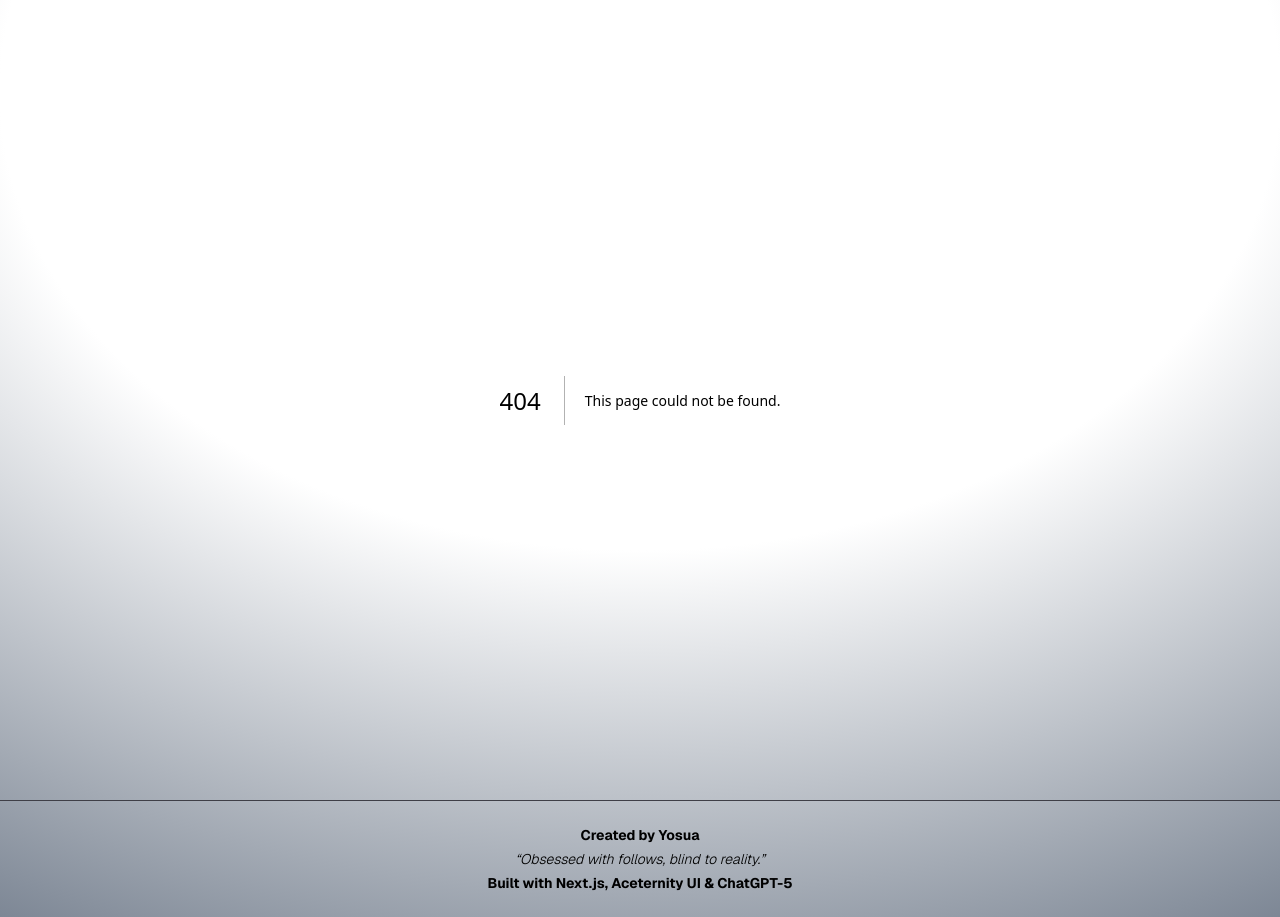
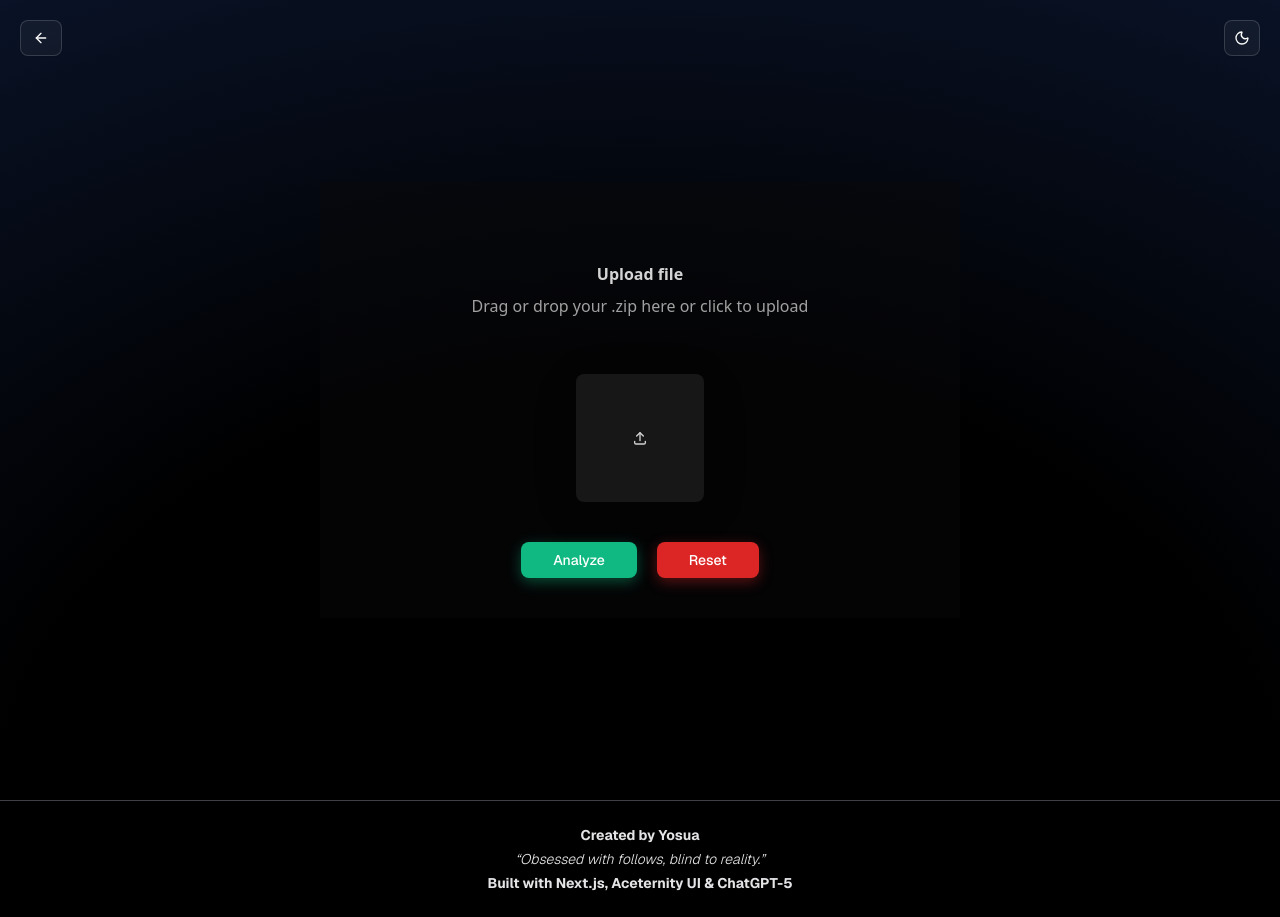
Before and after one commit to Yosxxx/social-lens, a Next.js app: page /upload-file in a window 1280 px wide. Before the commit this address had no page. Built offline with nearby package versions, Linux system fonts and the light colour scheme.

Commit message:
feat(upload): create upload page feat(upload): add file-upload component feat(upload): add back button on upload page fix(upload): sync upload button with reset button

```diff
--- a/package.json
+++ b/package.json
@@ -10,6 +10,7 @@
   },
   "dependencies": {
     "@radix-ui/react-slot": "^1.2.3",
+    "@tabler/icons-react": "^3.34.1",
     "class-variance-authority": "^0.7.1",
     "clsx": "^2.1.1",
     "geist": "^1.5.1",
@@ -19,6 +20,7 @@
     "next-themes": "^0.4.6",
     "react": "19.1.0",
     "react-dom": "19.1.0",
+    "react-dropzone": "^14.3.8",
     "tailwind-merge": "^3.3.1"
   },
   "devDependencies": {
--- a/src/app/layout.tsx
+++ b/src/app/layout.tsx
@@ -3,6 +3,7 @@ import { ThemeProvider } from "@/components/theme/theme-provider";
 import { GeistSans } from "geist/font/sans";
 import ThemedBackground from "@/components/theme/theme-background";
 import Footer from "@/components/footer";
+import ThemeToggleButton from "@/components/theme/theme-toggle-btn";
 
 export default function RootLayout({
   children,
@@ -14,7 +15,11 @@ export default function RootLayout({
       <body className="transition">
         <ThemeProvider>
           <ThemedBackground>
-            {children} <Footer />
+            <span className="fixed top-5 right-5">
+              <ThemeToggleButton />
+            </span>
+            <main className="flex-1">{children}</main>
+            <Footer />
           </ThemedBackground>
         </ThemeProvider>
       </body>
--- a/src/app/page.tsx
+++ b/src/app/page.tsx
@@ -1,15 +1,10 @@
 import { ContainerTextFlip } from "@/components/ui/container-text-flip";
 import { Button } from "@/components/ui/button";
 import Link from "next/link";
-import ThemeToggleButton from "@/components/theme/theme-toggle-btn";
 
 export default function Home() {
   return (
     <div className="flex min-h-screen justify-center items-center flex-col gap-y-5 ">
-      <span className="fixed top-5 right-5">
-        <ThemeToggleButton />
-      </span>
-
       <div className="flex gap-y-2 flex-col text-center font-medium text-5xl">
         <div>Behind every follow is a story.</div>
         <div>Some are real, most are not.</div>
@@ -39,7 +34,7 @@ export default function Home() {
             Search by username
           </Button>
         </Link>
-        <Link href={"#"}>
+        <Link href={"/upload-file"}>
           <Button className="py-5.5 px-8 text-white z-10 bg-black text-lg ">
             Upload
           </Button>
--- /dev/null
+++ b/src/app/upload-file/page.tsx
@@ -0,0 +1,33 @@
+"use client";
+import { FileUpload } from "@/components/ui/file-upload";
+import { Button } from "@/components/ui/button";
+import { useState } from "react";
+import BackButton from "@/components/back-btn";
+
+export default function UploadFilePage() {
+  const [files, setFiles] = useState<File[]>([]);
+
+  return (
+    <div className="min-h-screen flex justify-center items-center ">
+      <div className="fixed top-5 left-5">
+        <BackButton />
+      </div>
+      <div className="w-[50vw]">
+        <div className="flex flex-col items-center justify-center text-center dark:bg-zinc-950/50 py-10">
+          <FileUpload files={files} onChange={setFiles} />
+          <div className="flex gap-x-5">
+            <Button className="cursor-pointer shadow-[0_4px_14px_0_rgb(16,185,129,39%)] hover:shadow-[0_6px_20px_rgba(16,185,129,23%)] hover:bg-[rgba(16,185,129,0.9)] px-8 py-2 bg-[#10b981] rounded-md text-white transition duration-200 ease-linear">
+              Analyze
+            </Button>
+            <Button
+              className="cursor-pointer shadow-[0_4px_14px_0_rgb(220,38,38,39%)] hover:shadow-[0_6px_20px_rgba(220,38,38,23%)] hover:bg-[rgba(220,38,38,0.9)] px-8 py-2 bg-[#dc2626] rounded-md text-white transition duration-200 ease-linear"
+              onClick={() => setFiles([])}
+            >
+              Reset
+            </Button>
+          </div>
+        </div>
+      </div>
+    </div>
+  );
+}
--- /dev/null
+++ b/src/components/back-btn.tsx
@@ -0,0 +1,15 @@
+"use client";
+
+import { useRouter } from "next/navigation";
+import { Button } from "@/components/ui/button";
+import { ArrowLeftIcon } from "lucide-react";
+
+export default function BackButton() {
+  const router = useRouter();
+
+  return (
+    <Button onClick={() => router.back()} variant="outline">
+      <ArrowLeftIcon />
+    </Button>
+  );
+}
--- a/src/components/theme/theme-provider.tsx
+++ b/src/components/theme/theme-provider.tsx
@@ -9,7 +9,7 @@ export function ThemeProvider({
   return (
     <NextThemesProvider
       attribute="class" // applies "light" or "dark" class on <html>
-      defaultTheme="darks" // default follows OS preference
+      defaultTheme="dark" // default follows OS preference
       enableSystem // allow system theme switching
       disableTransitionOnChange // prevents weird flickers
     >
--- /dev/null
+++ b/src/components/ui/file-upload.tsx
@@ -0,0 +1,167 @@
+import { cn } from "@/lib/utils";
+import React, { useRef, useEffect } from "react";
+import { motion } from "motion/react";
+import { IconUpload } from "@tabler/icons-react";
+import { useDropzone } from "react-dropzone";
+
+const mainVariant = {
+  initial: { x: 0, y: 0 },
+  animate: { x: 20, y: -20, opacity: 0.9 },
+};
+
+const secondaryVariant = {
+  initial: { opacity: 0 },
+  animate: { opacity: 1 },
+};
+
+export const FileUpload = ({
+  files,
+  onChange,
+}: {
+  files: File[];
+  onChange: (files: File[]) => void;
+}) => {
+  const fileInputRef = useRef<HTMLInputElement>(null);
+
+  // clear <input> value if parent resets files
+  useEffect(() => {
+    if (files.length === 0 && fileInputRef.current) {
+      fileInputRef.current.value = "";
+    }
+  }, [files.length]);
+
+  const { getRootProps, isDragActive } = useDropzone({
+    multiple: false,
+    maxFiles: 1,
+    noClick: true,
+    accept: {
+      "application/zip": [".zip"],
+      "application/x-zip-compressed": [".zip"],
+    },
+    onDrop: (acceptedFiles) => {
+      onChange(acceptedFiles.slice(0, 1)); // keep only 1
+    },
+  });
+
+  return (
+    <div className="w-full" {...getRootProps()}>
+      <motion.div
+        onClick={() => fileInputRef.current?.click()}
+        whileHover="animate"
+        className="p-10 group/file block rounded-lg cursor-pointer w-full relative overflow-hidden"
+      >
+        <input
+          ref={fileInputRef}
+          type="file"
+          multiple={false}
+          accept=".zip"
+          onChange={(e) =>
+            onChange(Array.from(e.target.files || []).slice(0, 1))
+          }
+          className="hidden"
+        />
+
+        <div className="absolute inset-0 [mask-image:radial-gradient(ellipse_at_center,white,transparent)]">
+          <GridPattern />
+        </div>
+
+        <div className="flex flex-col items-center justify-center">
+          <p className="relative z-20 font-sans font-bold text-neutral-700 dark:text-neutral-300 text-base">
+            Upload file
+          </p>
+          <p className="relative z-20 font-sans font-normal text-neutral-400 dark:text-neutral-400 text-base mt-2">
+            Drag or drop your .zip here or click to upload
+          </p>
+
+          <div className="relative w-full mt-10 max-w-xl mx-auto">
+            {files.length > 0 &&
+              files.map((file, idx) => (
+                <motion.div
+                  key={"file" + idx}
+                  layoutId={idx === 0 ? "file-upload" : "file-upload-" + idx}
+                  className={cn(
+                    "relative overflow-hidden z-40 bg-white dark:bg-neutral-900 flex flex-col items-start justify-start md:h-24 p-4 mt-4 w-full mx-auto rounded-md",
+                    "shadow-sm"
+                  )}
+                >
+                  <div className="flex justify-between w-full items-center gap-4">
+                    <motion.p
+                      initial={{ opacity: 0 }}
+                      animate={{ opacity: 1 }}
+                      layout
+                      className="text-base text-neutral-700 dark:text-neutral-300 truncate max-w-xs"
+                    >
+                      {file.name}
+                    </motion.p>
+                    <motion.p
+                      initial={{ opacity: 0 }}
+                      animate={{ opacity: 1 }}
+                      layout
+                      className="rounded-lg px-2 py-1 w-fit shrink-0 text-sm text-neutral-600 dark:bg-neutral-800 dark:text-white shadow-input"
+                    >
+                      {(file.size / (1024 * 1024)).toFixed(2)} MB
+                    </motion.p>
+                  </div>
+
+                  <div className="flex text-sm md:flex-row flex-col items-start md:items-center w-full mt-2 justify-between text-neutral-600 dark:text-neutral-400">
+                    <motion.p
+                      initial={{ opacity: 0 }}
+                      animate={{ opacity: 1 }}
+                      layout
+                      className="px-1 py-0.5 rounded-md bg-gray-100 dark:bg-neutral-800"
+                    >
+                      {file.type}
+                    </motion.p>
+                    <motion.p
+                      initial={{ opacity: 0 }}
+                      animate={{ opacity: 1 }}
+                      layout
+                    >
+                      modified{" "}
+                      {new Date(file.lastModified).toLocaleDateString()}
+                    </motion.p>
+                  </div>
+                </motion.div>
+              ))}
+
+            {!files.length && (
+              <motion.div
+                layoutId="file-upload"
+                variants={mainVariant}
+                transition={{ type: "spring", stiffness: 300, damping: 20 }}
+                className={cn(
+                  "relative group-hover/file:shadow-2xl z-40 bg-white dark:bg-neutral-900 flex items-center justify-center h-32 mt-4 w-full max-w-[8rem] mx-auto rounded-md",
+                  "shadow-[0px_10px_50px_rgba(0,0,0,0.1)]"
+                )}
+              >
+                {isDragActive ? (
+                  <motion.p
+                    initial={{ opacity: 0 }}
+                    animate={{ opacity: 1 }}
+                    className="text-neutral-600 flex flex-col items-center"
+                  >
+                    Drop it
+                    <IconUpload className="h-4 w-4 text-neutral-600 dark:text-neutral-400" />
+                  </motion.p>
+                ) : (
+                  <IconUpload className="h-4 w-4 text-neutral-600 dark:text-neutral-300" />
+                )}
+              </motion.div>
+            )}
+
+            {!files.length && (
+              <motion.div
+                variants={secondaryVariant}
+                className="absolute opacity-0 border border-dashed border-sky-400 inset-0 z-30 bg-transparent flex items-center justify-center h-32 mt-4 w-full max-w-[8rem] mx-auto rounded-md"
+              />
+            )}
+          </div>
+        </div>
+      </motion.div>
+    </div>
+  );
+};
+
+export function GridPattern() {
+  return <></>;
+}
```
Also changed, not shown: 1 other file (tests, documents, lock files or other folders).
